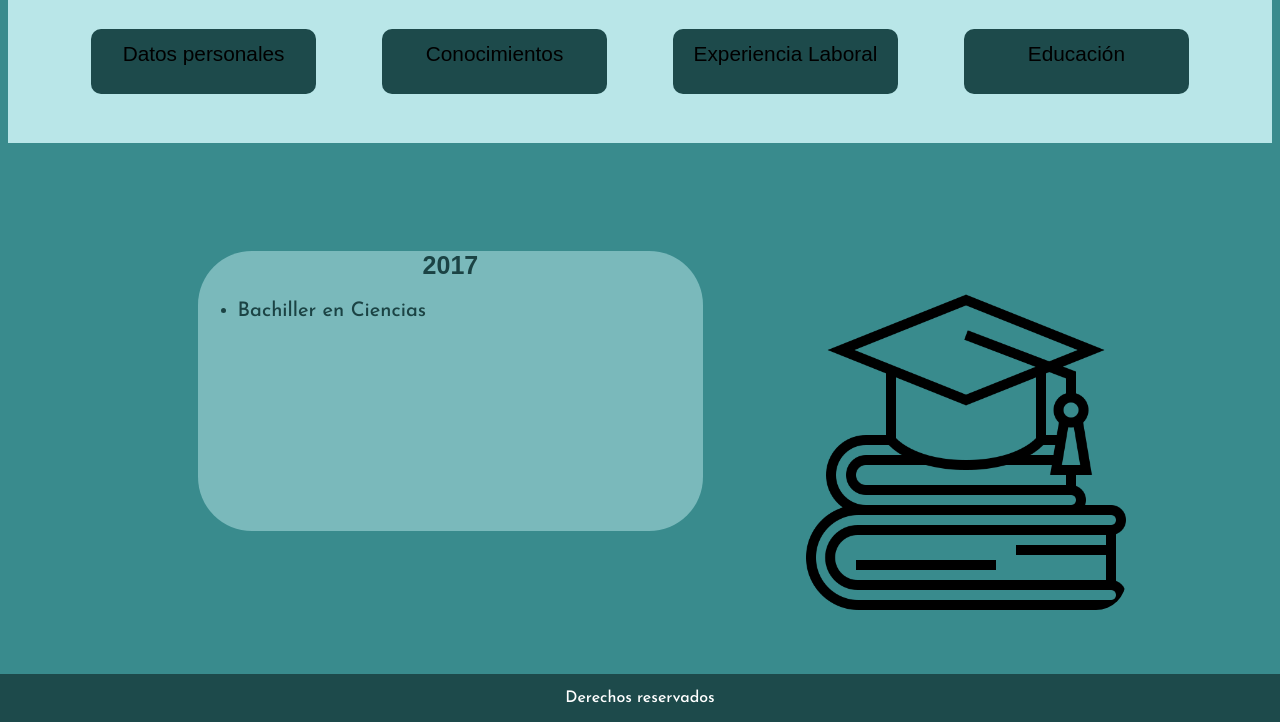
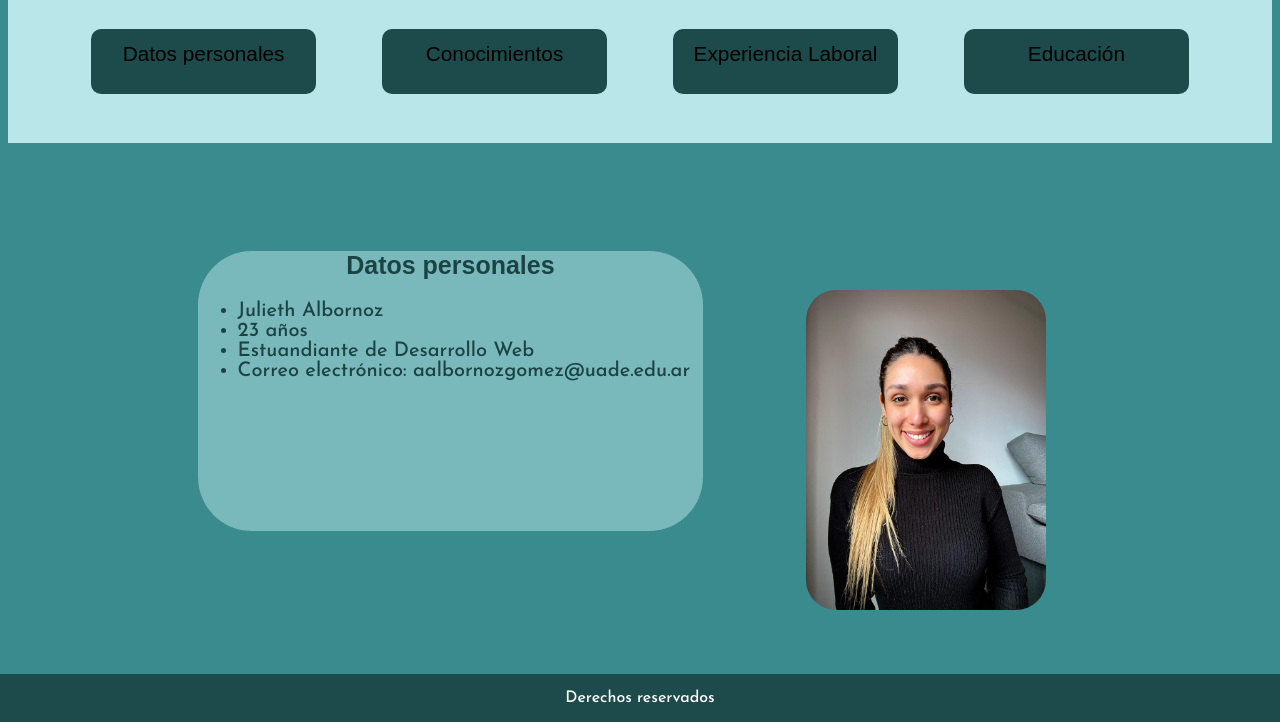
Before and after one commit to Albornozjulieth/Cvvvvvv, a plain HTML site: page index.html in a window 1280 px wide. Shown: the part 126-848 px from the top of the page. Drawn offline with Linux system fonts and the light colour scheme; a web font is replaced by a local one.

Commit message:
Marian el mejor

```diff
--- a/Educación.html
+++ b/index.html
@@ -4,7 +4,7 @@
     <meta charset="UTF-8">
     <meta http-equiv="X-UA-Compatible" content="IE=edge">
     <meta name="viewport" content="width=device-width, initial-scale=1.0">
-    <title>Curriculum</title>
+    <title>Curriculum Julieth Albornoz</title>
     <link rel="stylesheet" href="Estilos.CSS">
     <link rel="preconnect" href="https://fonts.googleapis.com">
     <link rel="preconnect" href="https://fonts.gstatic.com" crossorigin>
@@ -23,7 +23,7 @@
     <h1 class="titulo">Curriculum Julieth Albornoz</h1>
     <nav>
         <ul class="textnav">
-            <LI><a href="Index.html">Datos personales</a></LI>
+            <LI><a href="index.html">Datos personales</a></LI>
             <li><a href="Conocimientos.html">Conocimientos</a></li>
             <li><a href="Experiencia Laboral.html">Experiencia Laboral</a></li>
             <li><a href="Educación.html">Educación</a></li>
@@ -32,17 +32,18 @@
 </header>
 <main>
     <div class="fondoh2">
-        <h2 class="texto1">2017</h2>
+        <h2 class="texto1">Datos personales</h2>
         <ul class="tinfo">
-            <li>Bachiller en Ciencias</li>
+            <li>Julieth Albornoz</li>
+            <li>23 años</li>
+            <li>Estuandiante de Desarrollo Web</li>
+            <li>Correo electrónico: aalbornozgomez@uade.edu.ar</li>
         </ul>
     </div>
-    <img src="Img/Educ.png" alt="Foto Estudios">
+    <img src="img/fotoCV.jpeg" alt="Foto personal">
 </main>
 <footer class="foot">
     <p class="tfooter">Derechos reservados</p>
-
 </footer>
-
 </body>
 </html>
```
Also changed, not shown: Conocimientos.html (+1 -1 lines), Experiencia Laboral.html (+1 -1 lines).
